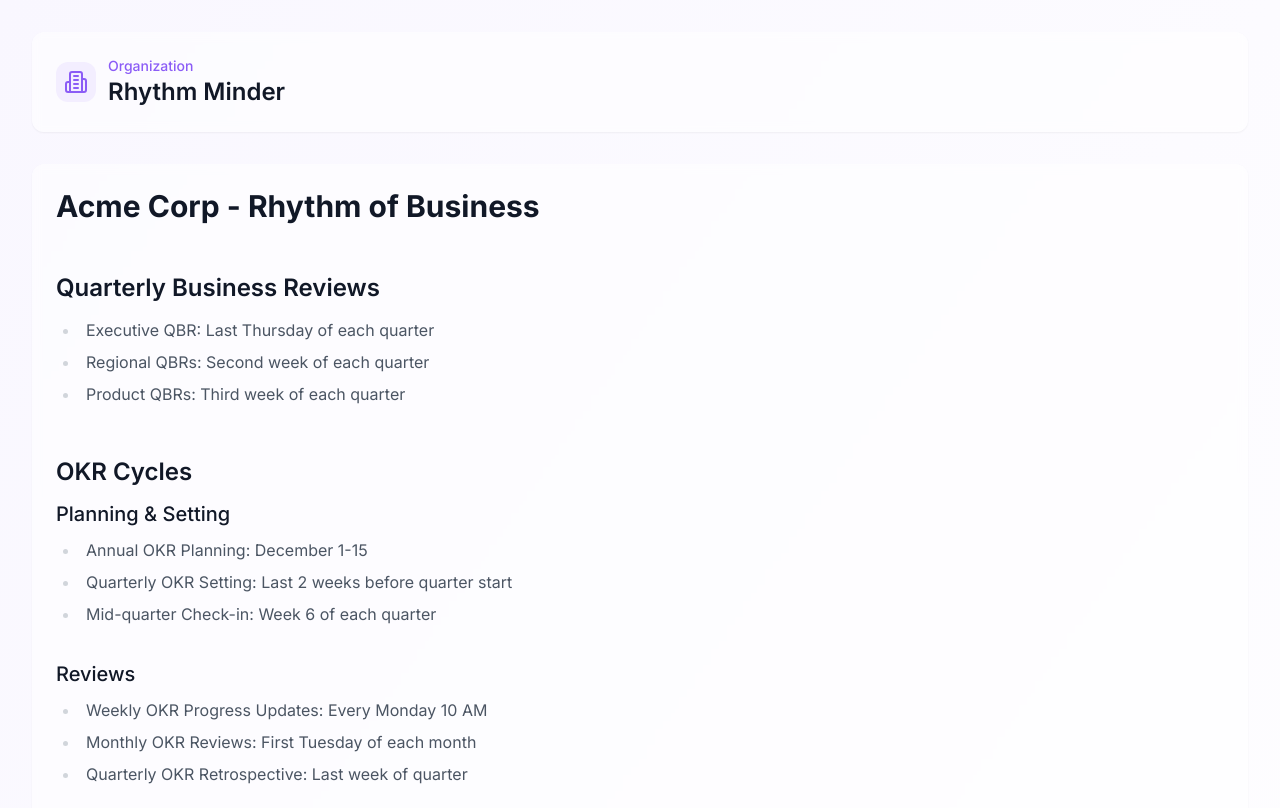
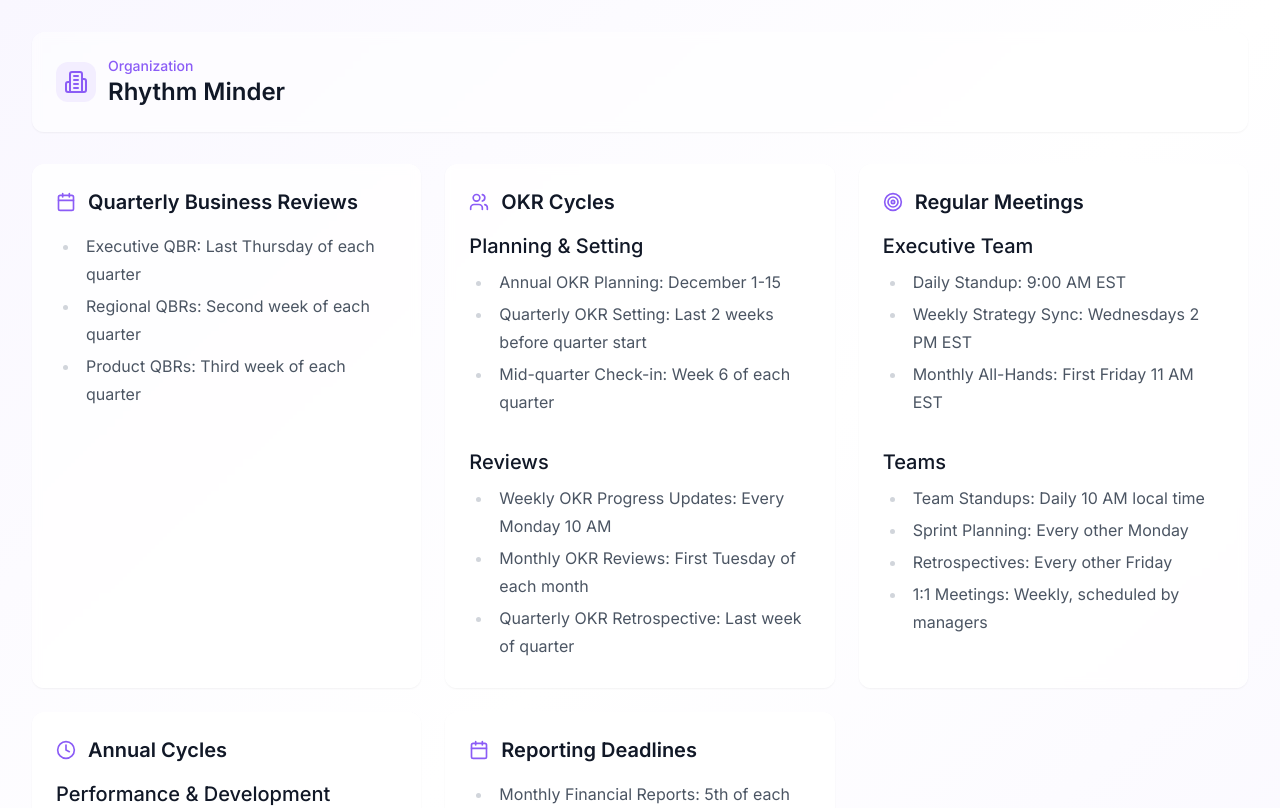
Before and after one commit to mattnigh/build-a-rhythm, a React (Vite) app: page / in a window 1280 px wide. Shown: the top 808 px of the page. Built offline with nearby package versions, Linux system fonts and the light colour scheme.

Commit message:
Refactor rhythm display
Update the design to be more modern and display rhythms as individual cards instead of a list.

```diff
--- a/src/components/RhythmDisplay.tsx
+++ b/src/components/RhythmDisplay.tsx
@@ -2,18 +2,64 @@
 import { Card } from "@/components/ui/card";
 import { Calendar, Users, Target, Clock } from "lucide-react";
 import ReactMarkdown from "react-markdown";
+import { useMemo } from "react";
 
 interface RhythmDisplayProps {
   content: string;
 }
 
 const RhythmDisplay = ({ content }: RhythmDisplayProps) => {
+  const sections = useMemo(() => {
+    const lines = content.split('\n');
+    const sections = [];
+    let currentSection = { title: '', content: [] };
+
+    for (const line of lines) {
+      if (line.startsWith('## ')) {
+        if (currentSection.title) {
+          sections.push({ ...currentSection });
+        }
+        currentSection = {
+          title: line.replace('## ', ''),
+          content: []
+        };
+      } else if (line.startsWith('# ')) {
+        // Skip main title
+        continue;
+      } else if (line.trim()) {
+        currentSection.content.push(line);
+      }
+    }
+    if (currentSection.title) {
+      sections.push(currentSection);
+    }
+    return sections;
+  }, [content]);
+
   return (
-    <Card className="w-full p-6 bg-white/50 backdrop-blur-sm border-0 shadow-sm animate-fade-in">
-      <div className="prose prose-rhythm max-w-none">
-        <ReactMarkdown>{content}</ReactMarkdown>
-      </div>
-    </Card>
+    <div className="grid grid-cols-1 md:grid-cols-2 lg:grid-cols-3 gap-6 animate-fade-in">
+      {sections.map((section, index) => (
+        <Card
+          key={index}
+          className="overflow-hidden hover:shadow-lg transition-shadow duration-300 bg-white/80 backdrop-blur-sm border-0"
+        >
+          <div className="p-6">
+            <div className="flex items-center gap-3 mb-4">
+              {index % 4 === 0 && <Calendar className="w-5 h-5 text-rhythm-600" />}
+              {index % 4 === 1 && <Users className="w-5 h-5 text-rhythm-600" />}
+              {index % 4 === 2 && <Target className="w-5 h-5 text-rhythm-600" />}
+              {index % 4 === 3 && <Clock className="w-5 h-5 text-rhythm-600" />}
+              <h2 className="text-xl font-semibold text-gray-900">{section.title}</h2>
+            </div>
+            <div className="prose prose-rhythm prose-sm">
+              <ReactMarkdown>
+                {section.content.join('\n')}
+              </ReactMarkdown>
+            </div>
+          </div>
+        </Card>
+      ))}
+    </div>
   );
 };
 
--- a/src/pages/Index.tsx
+++ b/src/pages/Index.tsx
@@ -1,15 +1,15 @@
 
-import { useState, useEffect } from "react";
+import { useState } from "react";
 import OrganizationHeader from "@/components/OrganizationHeader";
 import RhythmDisplay from "@/components/RhythmDisplay";
 import defaultRhythm from "@/data/default-rhythm.md?raw";
 
 const Index = () => {
-  const [rhythmContent, setRhythmContent] = useState<string>(defaultRhythm);
+  const [rhythmContent] = useState<string>(defaultRhythm);
 
   return (
-    <div className="min-h-screen bg-gradient-to-br from-rhythm-50 to-white">
-      <div className="container py-8 space-y-6 animate-fade-in-slow">
+    <div className="min-h-screen bg-gradient-to-br from-rhythm-50 via-white to-rhythm-50">
+      <div className="container max-w-7xl mx-auto py-8 px-4 sm:px-6 lg:px-8 space-y-8 animate-fade-in-slow">
         <OrganizationHeader name="Rhythm Minder" />
         <RhythmDisplay content={rhythmContent} />
       </div>
```
